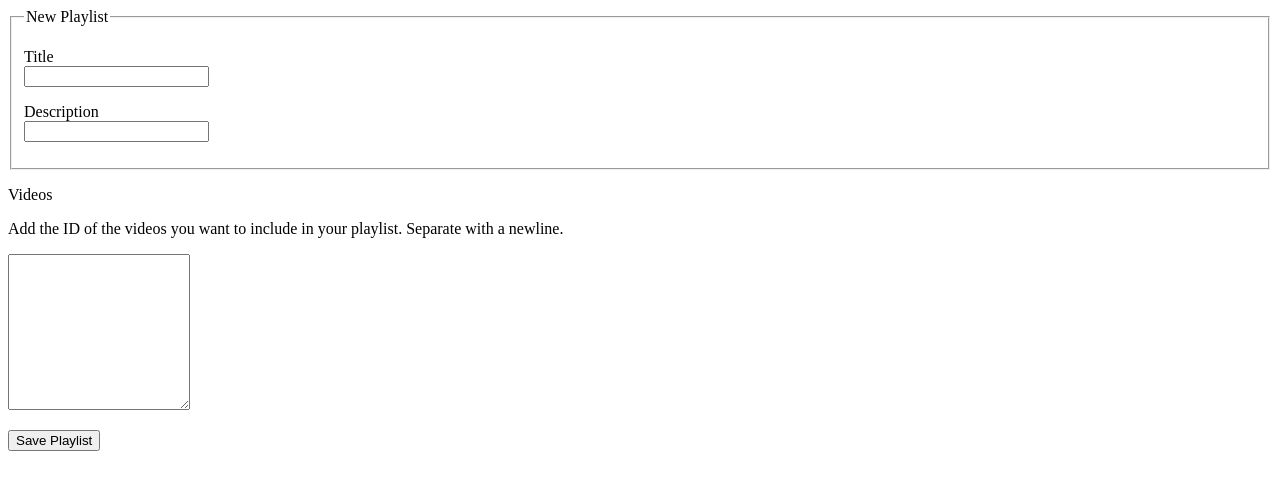
After one commit to brooklyndippo/playlister, a Flask app: page /playlists/new in a window 1280 px wide. The commit adds this page. Shown: the top 490 px of the page. Run offline with Flask 2, Linux system fonts and the light colour scheme.

Commit message:
Users can create playlists

```diff
--- a/app.py
+++ b/app.py
@@ -1,4 +1,4 @@
-from flask import Flask, render_template
+from flask import Flask, render_template, request, redirect, url_for
 from pymongo import MongoClient
 
 client = MongoClient()
@@ -7,11 +7,14 @@ playlists = db.playlists
 
 app = Flask(__name__)
 
-#playlists = [
-#    { 'title': 'Cat Videos', 'description': 'Cats acting weird' },
-#    { 'title': '80\'s Music', 'description': 'Don\'t stop believing!' },
-#    { 'title': 'Code SOS', 'description': 'Programming tips and tricks' }
-#]
+# helper function to create video URLs
+def video_url_creator(id_lst):
+    videos = []
+    for vid_id in id_lst:
+        video = 'https://youtube.com/embed/' + vid_id
+        videos.append(video)
+    return videos
+
 
 @app.route('/')
 def playlists_index():
@@ -19,5 +22,32 @@ def playlists_index():
     return render_template('playlists_index.html', playlists=playlists.find())
 
 
+# NEW PLAYLIST
+@app.route('/playlists/new')
+def playlists_new():
+    """Create a new playlist."""
+    return render_template('playlists_new.html')
+
+
+# Note the methods parameter that explicitly tells the route that this is a POST
+@app.route('/playlists', methods=['POST'])
+def playlists_submit():
+
+    """Submit a new playlist."""
+    # Grab the video IDs and make a list out of them
+    video_ids = request.form.get('video_ids').split()
+    # call our helper function to create the list of links
+    videos = video_url_creator(video_ids)
+    playlist = {
+        'title': request.form.get('title'),
+        'description': request.form.get('description'),
+        'videos': videos,
+        'video_ids': video_ids
+    }
+    playlists.insert_one(playlist)
+    return redirect(url_for('playlists_index'))
+
+
+
 if __name__ == '__main__':
     app.run(debug=True)
--- a/templates/playlists_index.html
+++ b/templates/playlists_index.html
@@ -2,6 +2,9 @@
 
 {% block content %}
     <h1>Playlists</h1>
+    <!-- Action links -->
+        <a href='/playlists/new'>New Playlist</a>
+
     {% for playlist in playlists %}
         <h2>{{ playlist.title }}</h2>
         <small>{{ playlist.description }}</small>
--- /dev/null
+++ b/templates/playlists_new.html
@@ -0,0 +1,32 @@
+{% extends 'base.html' %}
+
+{% block content%}
+<form method='POST' action='/playlists'>
+    <fieldset>
+        <legend>New Playlist</legend>
+        <!-- TITLE -->
+        <p>
+            <label for='title'>Title</label><br>
+            <input type='text' name='title'>
+        </p>
+
+        <!-- DESCRIPTION -->
+        <p>
+            <label for='description'>Description</label><br>
+            <input type='text' name='description'>
+        </p>
+        </fieldset>
+
+        <!-- VIDEO IDS -->
+        <p>
+            <label for='playlist-video-ids'>Videos</label><br>
+            <p>Add the ID of the videos you want to include in your playlist. Separate with a newline.</p>
+            <textarea id='playlist-video-ids' name='video_ids' rows='10'></textarea>
+        </p>
+
+        <!-- BUTTON -->
+        <p>
+            <button type='submit'>Save Playlist</button>
+        </p>
+</form>
+{% endblock %}
```
